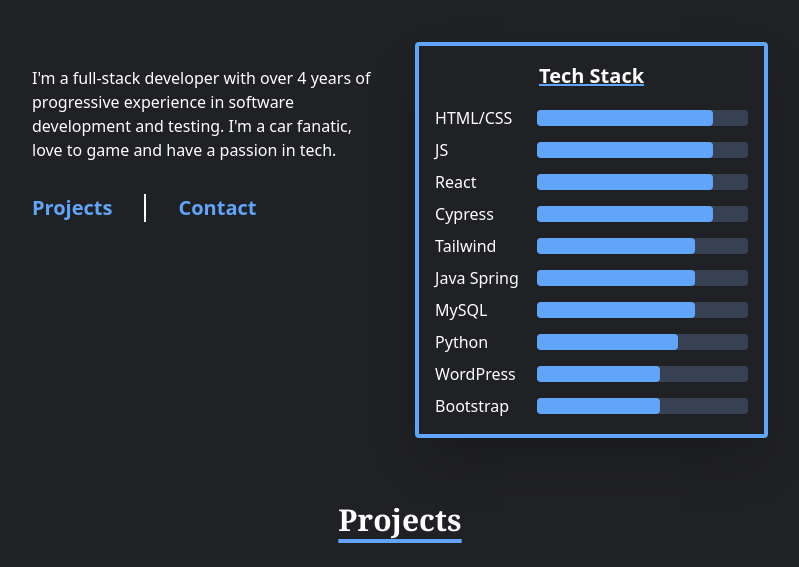
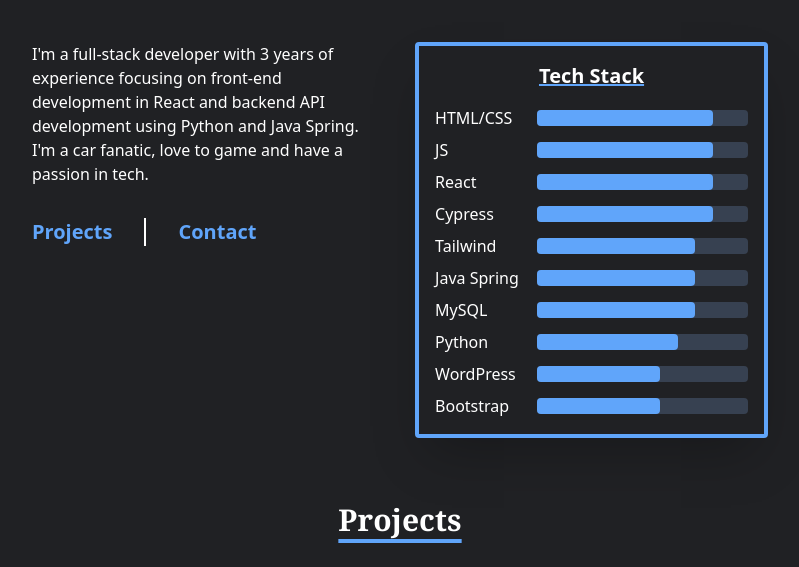
Before and after one commit to alamjay/portfolio, a website: page index.html in a window 1280 px wide. Shown: the part 224-791 px from the top of the page, without its empty margins (240-1039 px from the left). Drawn offline with Linux system fonts and the light colour scheme.

Commit message:
Updated the description about myself

```diff
--- a/index.html
+++ b/index.html
@@ -28,7 +28,7 @@
         <div class="sm:flex items-center gap-x-8">
           <div class="animate-fadeIn flex flex-col gap-y-8 sm:w-1/2 sm:pb-48">
             <p>
-              I'm a full-stack developer with over 4 years of progressive experience in software development and testing.
+              I'm a full-stack developer with 3 years of experience focusing on front-end development in React and backend API development using Python and Java Spring.
               I'm a car fanatic, love to game and have a passion in tech.
             </p>
             <div class="flex w-full justify-center sm:justify-start">
```
